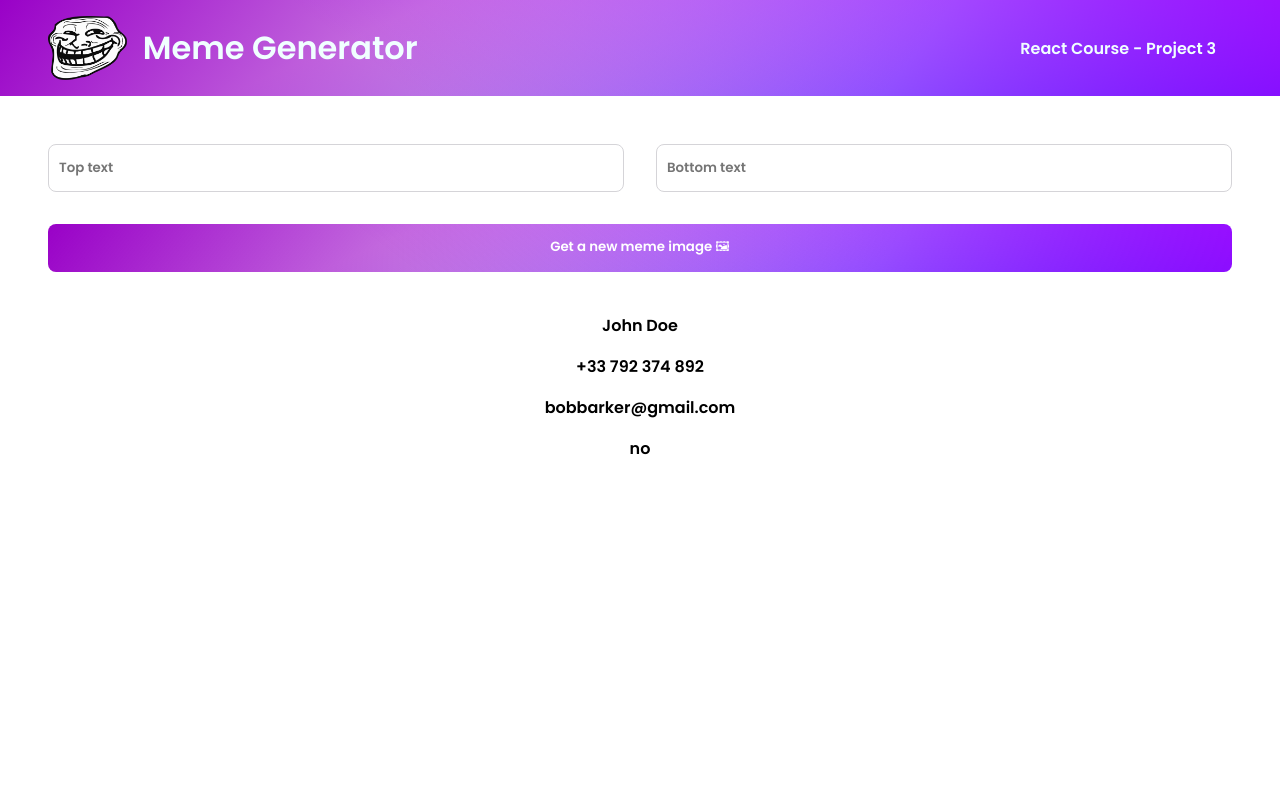
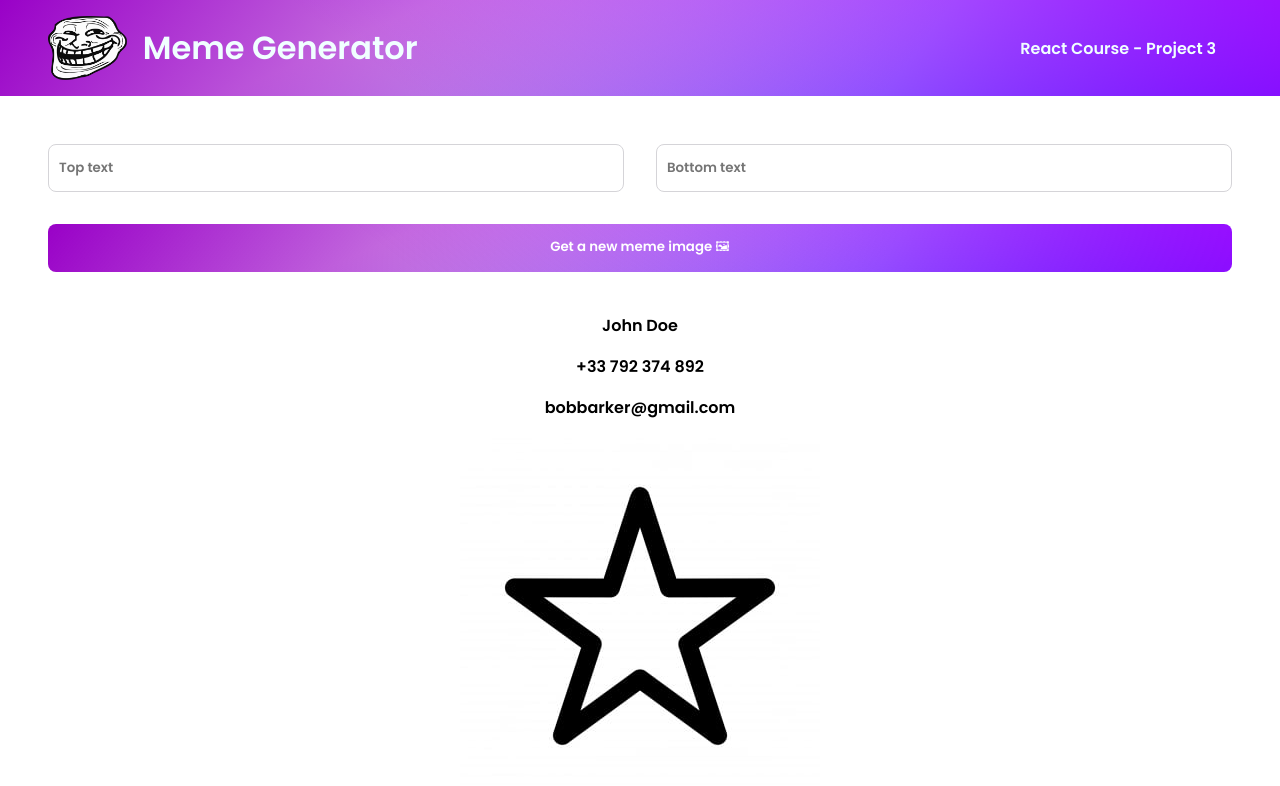
Before and after one commit to AdrienDvn/meme-Generator, a React (Create React App) app: page / in a window 1280 px wide. Shown: the top 786 px of the page. Built offline with nearby package versions, Linux system fonts and the light colour scheme.

Commit message:
img render imported but not interpolated, WEIRD

```diff
--- a/src/components/Meme.js
+++ b/src/components/Meme.js
@@ -1,5 +1,8 @@
 import React, {useState} from 'react';
 import memesData from '../memesData.js';
+
+import starEmpty from '../star--empty.jpg';
+import starFull from '../star--full.png';
 
 export default function Meme() {
 
@@ -104,6 +107,9 @@ const [isImportant, setIsImportant] = useState("wooowww")
     email: "bobbarker@gmail.com",
     isFavorite: false,
   })
+
+  let starIcon = contact.isFavorite? starFull : starEmpty;
+  // let starIcon = contact.isFavorite? "star--full.jpg" : "star--empty.jpg"
   function toggleFavorite() {
     console.log("Toggle Favorite")
   }
@@ -141,7 +147,9 @@ const [isImportant, setIsImportant] = useState("wooowww")
         <p>{contact.firstName} {contact.lastName}</p>
         <p>{contact.phone}</p>
         <p>{contact.email}</p>
-        <p>{isFavorite? 'yes' : 'no'}</p>
+
+        <img src={starIcon} alt=""/>
+        {/* <img src={`../${starIcon}`} alt=""/> */}
     </main>
   )
 }
```
Also changed, not shown: src/star--empty.jpg (added), src/star--full.png (added).
